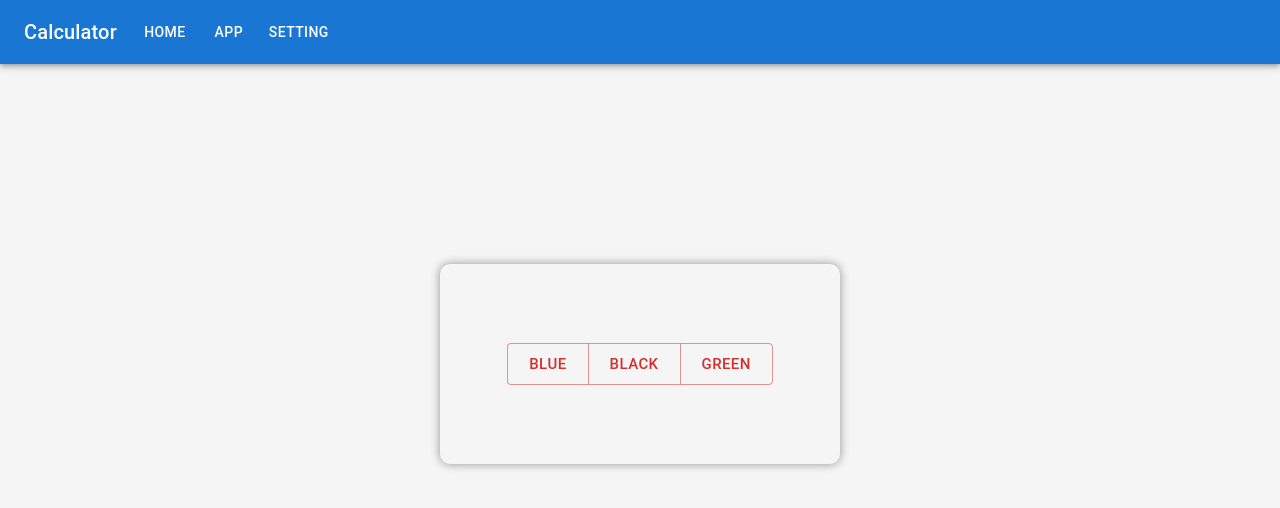
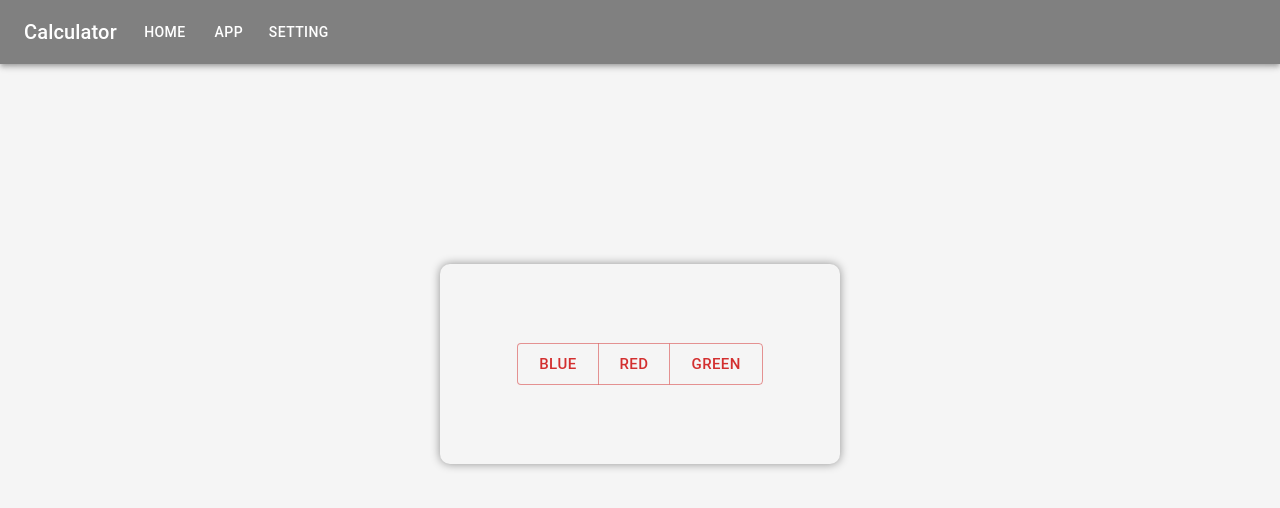
Before and after one commit to Merzaad/learning_redux, a React (Create React App) app: page /setting in a window 1280 px wide. Shown: the top 508 px of the page. Built offline with nearby package versions, Linux system fonts and the light colour scheme.

Commit message:
rgb color

```diff
--- a/src/Nav.tsx
+++ b/src/Nav.tsx
@@ -30,7 +30,7 @@ function ResponsiveAppBar() {
 
   return (
     <div>
-      <AppBar position="static">
+      <AppBar position="static" sx={{ backgroundColor: 'gray' }}>
         <Container maxWidth="xl">
           <Toolbar disableGutters>
             <Typography
--- a/src/features/calculator/CalculatorSetting.tsx
+++ b/src/features/calculator/CalculatorSetting.tsx
@@ -12,8 +12,8 @@ function CalculatorSetting() {
     <Button key="one" onClick={() => dispatch(setColor('rgb(0, 255, 255)'))}>
       blue
     </Button>,
-    <Button key="two" onClick={() => dispatch(setColor('black'))}>
-      black
+    <Button key="two" onClick={() => dispatch(setColor('rgb(255, 10, 60)'))}>
+      red
     </Button>,
     <Button key="three" onClick={() => dispatch(setColor('mediumspringgreen'))}>
       green
--- a/src/features/calculator/calculator.css
+++ b/src/features/calculator/calculator.css
@@ -10,11 +10,10 @@ body {
   margin: auto;
   margin-bottom: 10px;
   padding: 10px;
-  width: 240px;
   overflow: hidden;
 }
 #test {
-  background-color: gray;
+  background-color: rgb(163, 163, 163);
   border-radius: 10px;
   box-shadow: 0px 0px 10px rgba(0, 0, 0, 0.411);
   padding: 20px;
--- a/src/features/calculator/calculatorSlice.ts
+++ b/src/features/calculator/calculatorSlice.ts
@@ -15,7 +15,7 @@ const initialState: CalculatorState = {
   action: '',
   memory: [],
   lastMove: '',
-  color: 'black',
+  color: 'mediumspringgreen',
 }
 export const calculatorSlice = createSlice({
   name: 'calculator',
@@ -53,7 +53,7 @@ export const calculatorSlice = createSlice({
           x.memory = []
           break
         default:
-          x.lastMove = 'no action'
+          x.lastMove = 'empty action'
       }
     },
     setMemory: (state, action: PayloadAction<string>) => {
```
